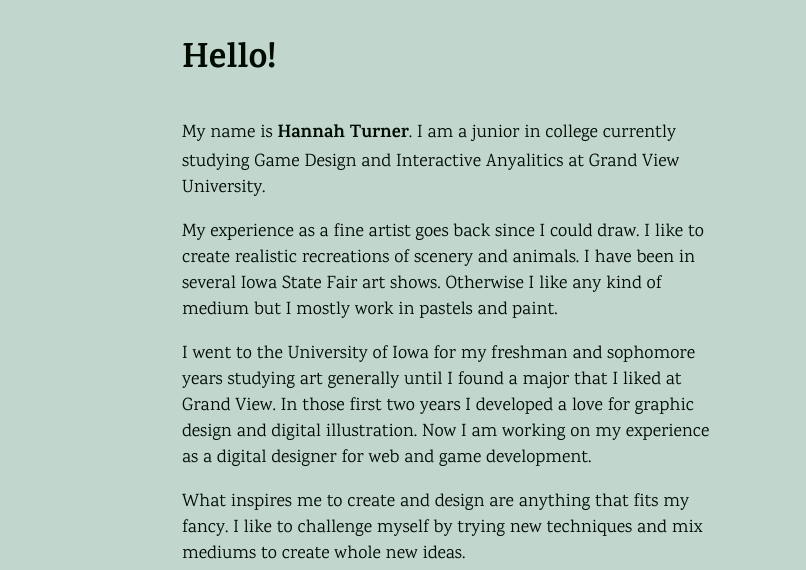
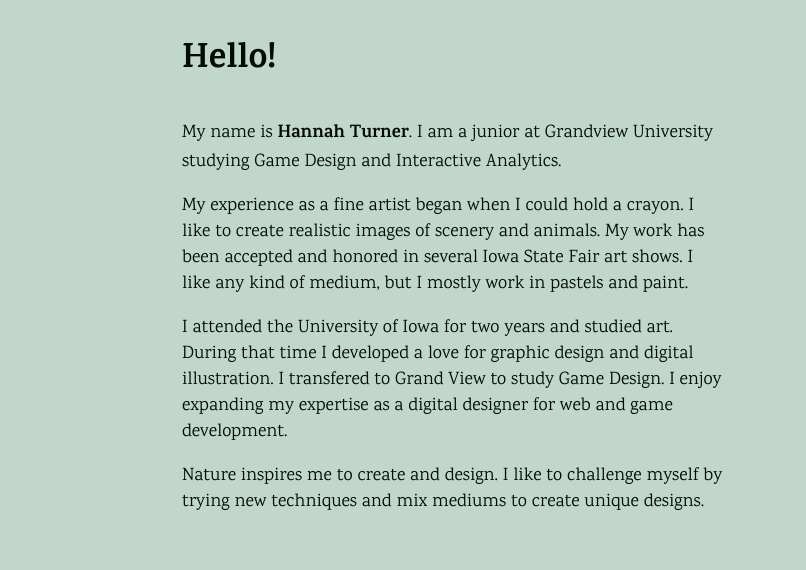
Before and after one commit to TheWickedWolf/TheWickedWolf.github.io, a plain HTML site: page about.html in a window 1280 px wide. Shown: the part 258-828 px from the top of the page, 474-1280 px from the left. Drawn offline with Linux system fonts and the light colour scheme; a web font is replaced by a local one.

Commit message:
Update about.html

```diff
--- a/about.html
+++ b/about.html
@@ -35,13 +35,13 @@
 		<img src="Images/face2.png" alt="face" class="face">
 		<div class="aboutme">
 			<h2 id="hi">Hello!</h2>
-			<p>My name is <strong>Hannah Turner</strong>. I am a junior in college currently studying Game Design and Interactive Anyalitics at Grand View University.</p>
+			<p>My name is <strong>Hannah Turner</strong>. I am a junior at Grandview University studying Game Design and Interactive Analytics.</p>
 
-			<p>My experience as a fine artist goes back since I could draw. I like to create realistic recreations of scenery and animals. I have been in several Iowa State Fair art shows. Otherwise I like any kind of medium but I mostly work in pastels and paint.</p>
+			<p>My experience as a fine artist began when I could hold a crayon. I like to create realistic images of scenery and animals. My work has been accepted and honored in several Iowa State Fair art shows.  I like any kind of medium, but I mostly work in pastels and paint.</p>
 
-			<p>I went to the University of Iowa for my freshman and sophomore years studying art generally until I found a major that I liked at Grand View. In those first two years I developed a love for graphic design and digital illustration. Now I am working on my experience as a digital designer for web and game development.</p>
+			<p>I attended the University of Iowa for two years and studied art. During that time I developed a love for graphic design and digital illustration.  I transfered to Grand View to study Game Design.  I enjoy expanding my expertise as a digital designer for web and game development.</p>
 
-			<p>What inspires me to create and design are anything that fits my fancy. I like to challenge myself by trying new techniques and mix mediums to create whole new ideas.</p>
+			<p>Nature inspires me to create and design. I like to challenge myself by trying new techniques and mix mediums to create unique designs.</p>
 
 		</div>
 	</main>
```
